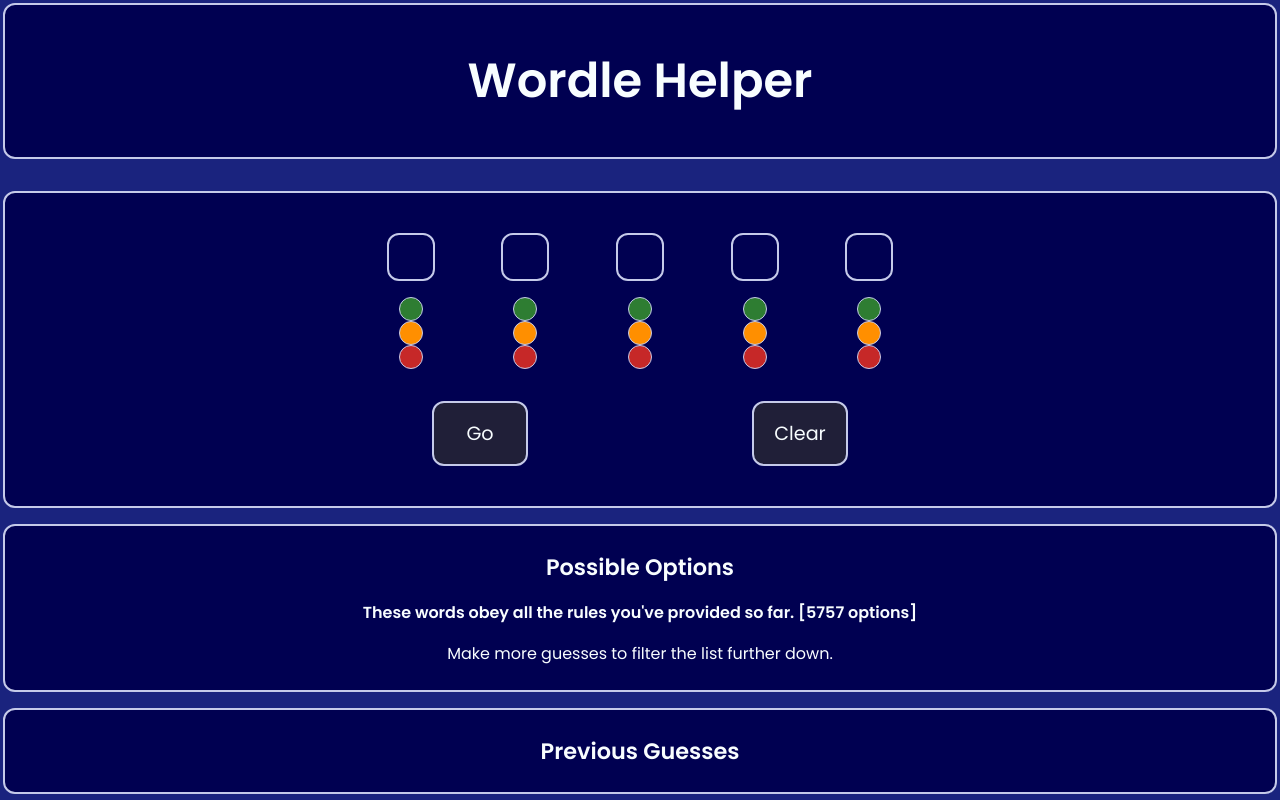
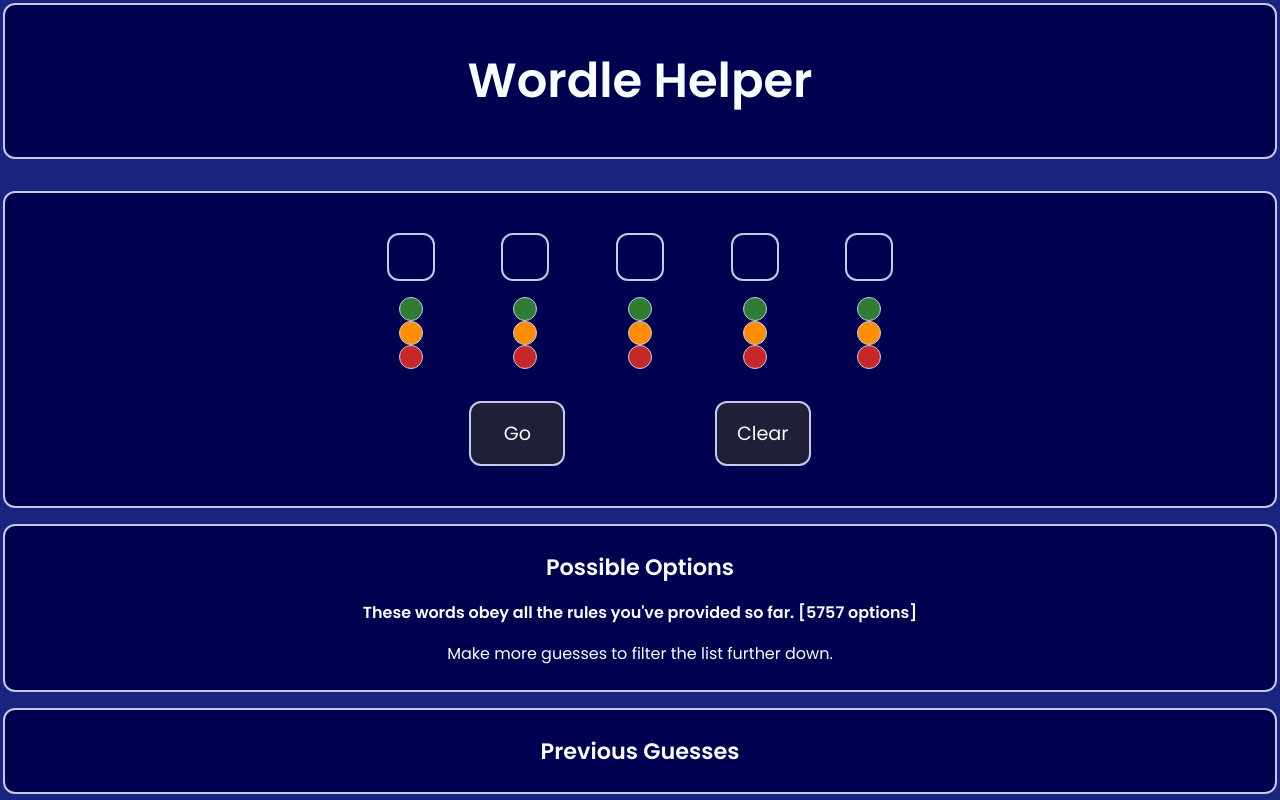
Before and after one commit to liamjamesburks/wordle-helper, a React (Create React App) app: page / in a window 1280 px wide. Shown: the top 800 px of the page. Built offline with nearby package versions, Linux system fonts and the light colour scheme.

Commit message:
Updated button to use flex and not grid.

```diff
--- a/src/components/word-input/word-input-styles.css
+++ b/src/components/word-input/word-input-styles.css
@@ -44,10 +44,9 @@
 }
 
 .btn-container {
-    display: grid;
-    grid-template-columns: 1fr 1fr;
+    display: flex;
+    justify-content: space-evenly;
     align-items: center;
-    justify-content: space-around;
     height: 100%;
     width: 100%;
     max-width: 40rem;
```
